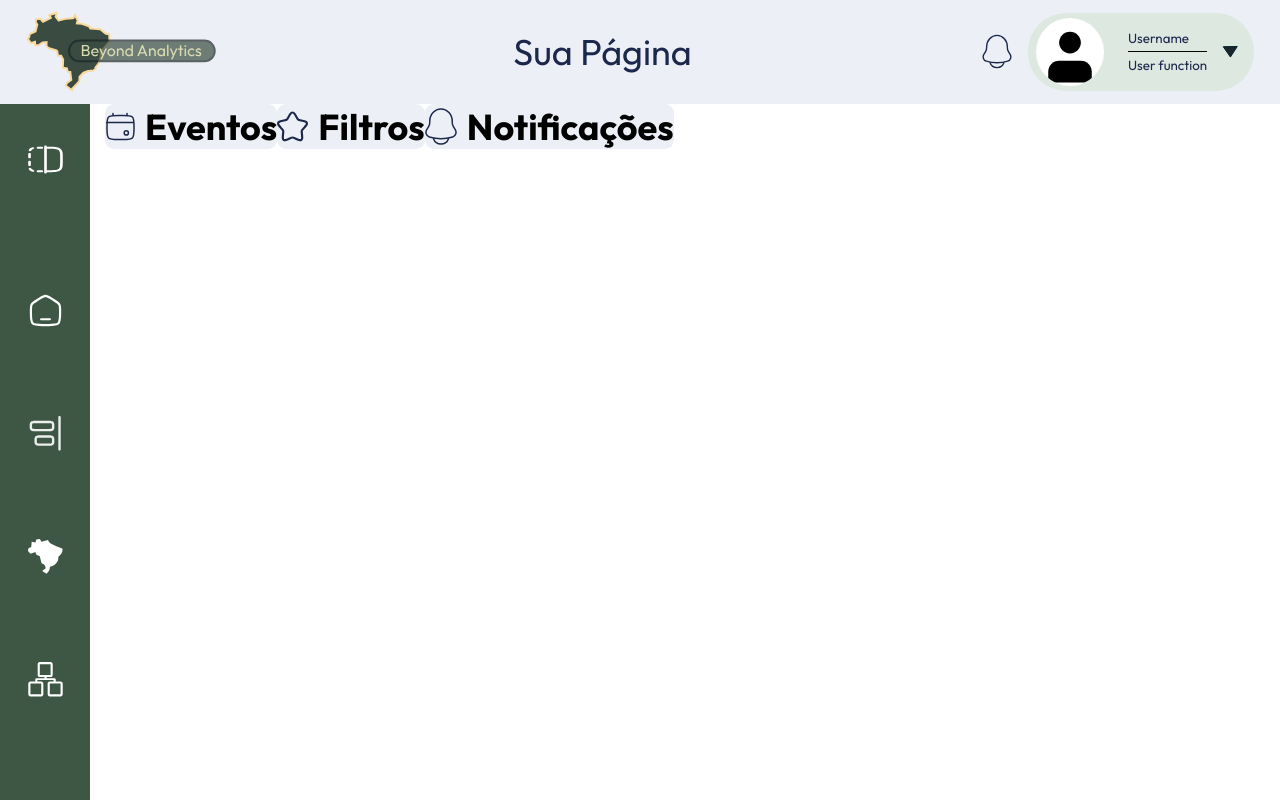
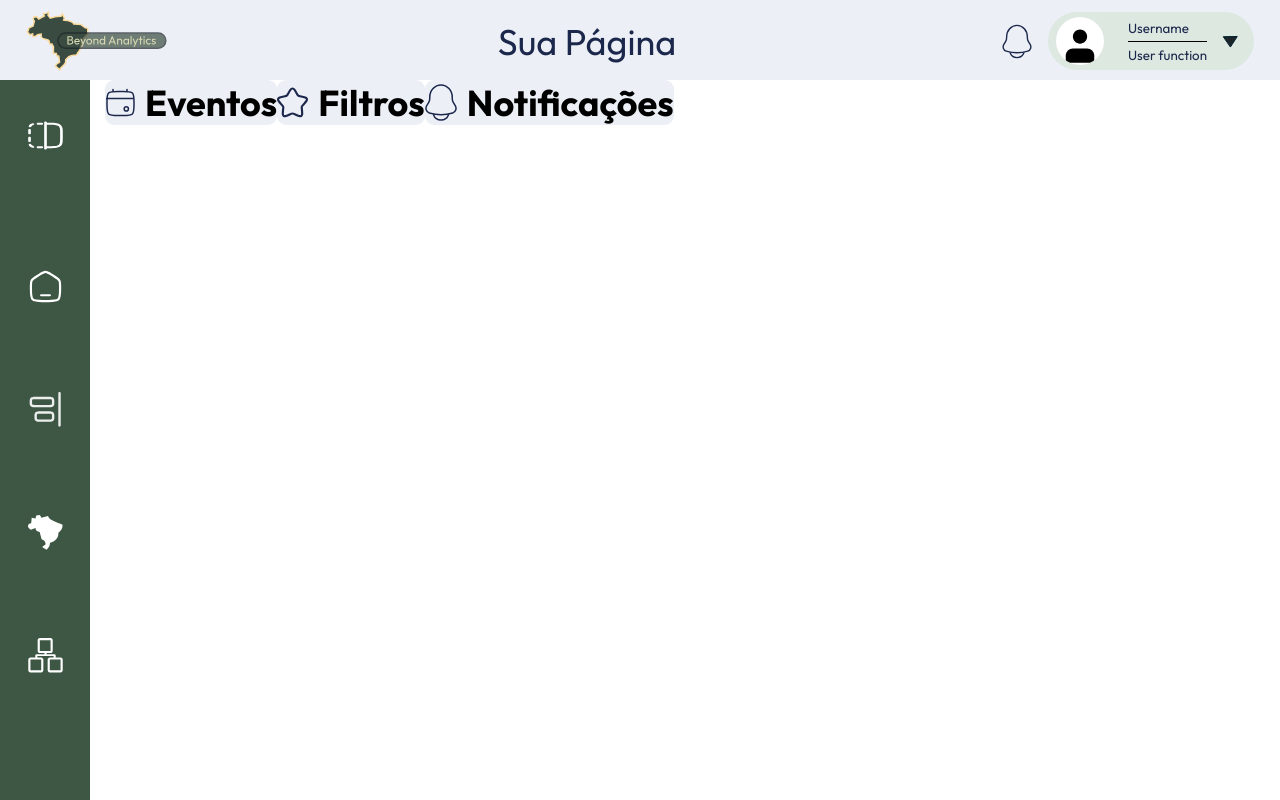
Before and after one commit to FillipeMendesC/beyond-angular, an Angular app: page / in a window 1280 px wide. Built offline with nearby package versions, Linux system fonts and the light colour scheme.

Commit message:
FIX - Arrumando tamanho do header e sidebar

```diff
--- a/src/app/components/header/header.component.css
+++ b/src/app/components/header/header.component.css
@@ -1,8 +1,7 @@
 header {
     background-color: var(--light-gray);
-    height: 10.4rem;
+    height: 8rem;
 }
-
 
 p, .site-title {
     color: var(--navy-blue);
@@ -14,6 +13,10 @@ nav {
     align-items: center;
     justify-content: space-between;
     padding: 1.1rem 2.6rem;
+}
+
+.logo {
+    height: 6rem;
 }
 
 .site-title {
@@ -46,8 +49,8 @@ nav {
 }
 
 .user-img {
-    width: 6.8rem;
-    height: 6.8rem;
+    width: 4.8rem;
+    height: 4.8rem;
     border-radius: 100%;
     background-color: white;
     margin-right: 2.4rem;
--- a/src/app/components/sidebar/sidebar.component.css
+++ b/src/app/components/sidebar/sidebar.component.css
@@ -1,6 +1,6 @@
 .sidebar {
     position: fixed;
-    top: 10.4rem;
+    top: 8rem;
     left: 0;
     height: 100%;
     width: 2;
```
